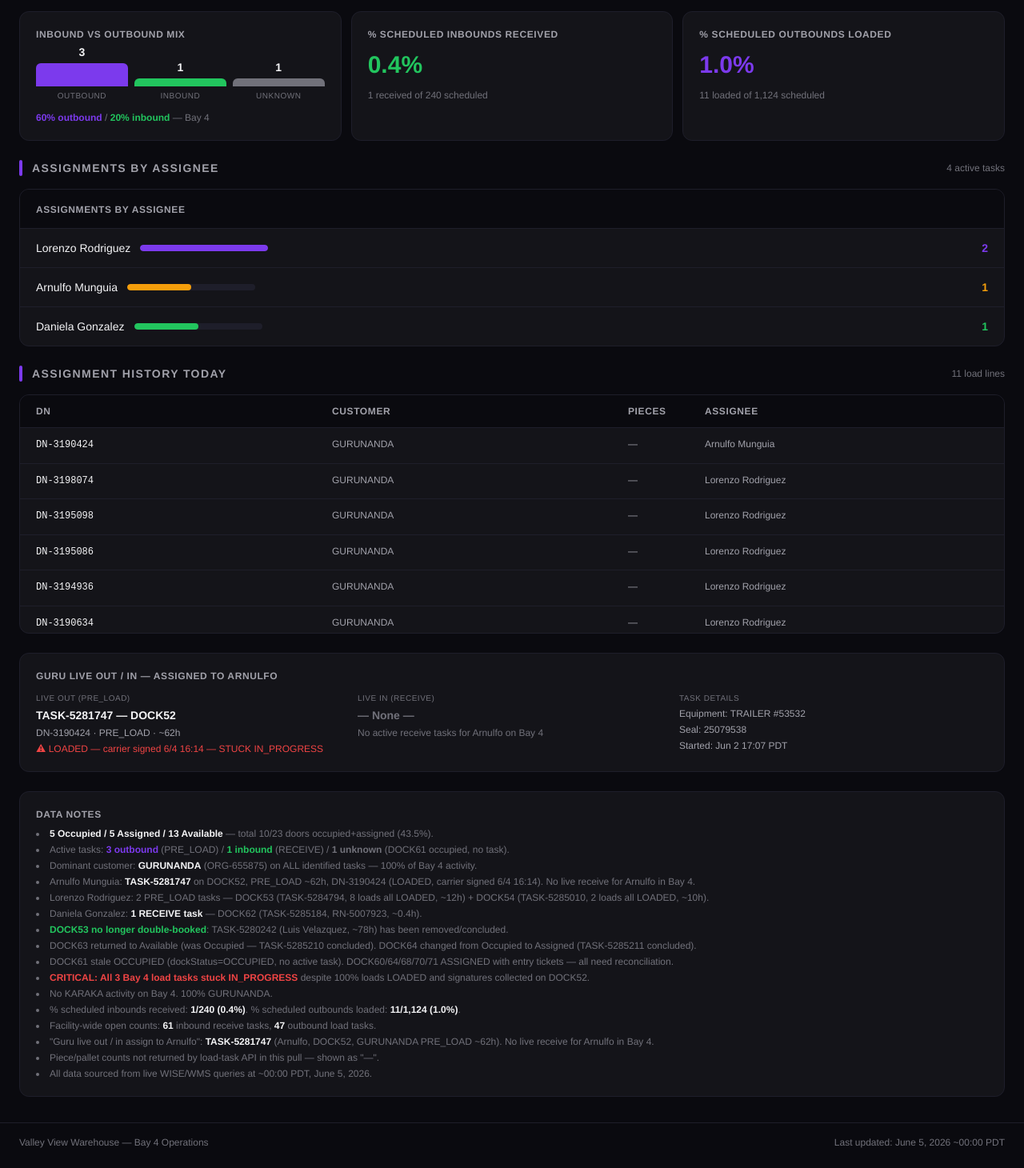
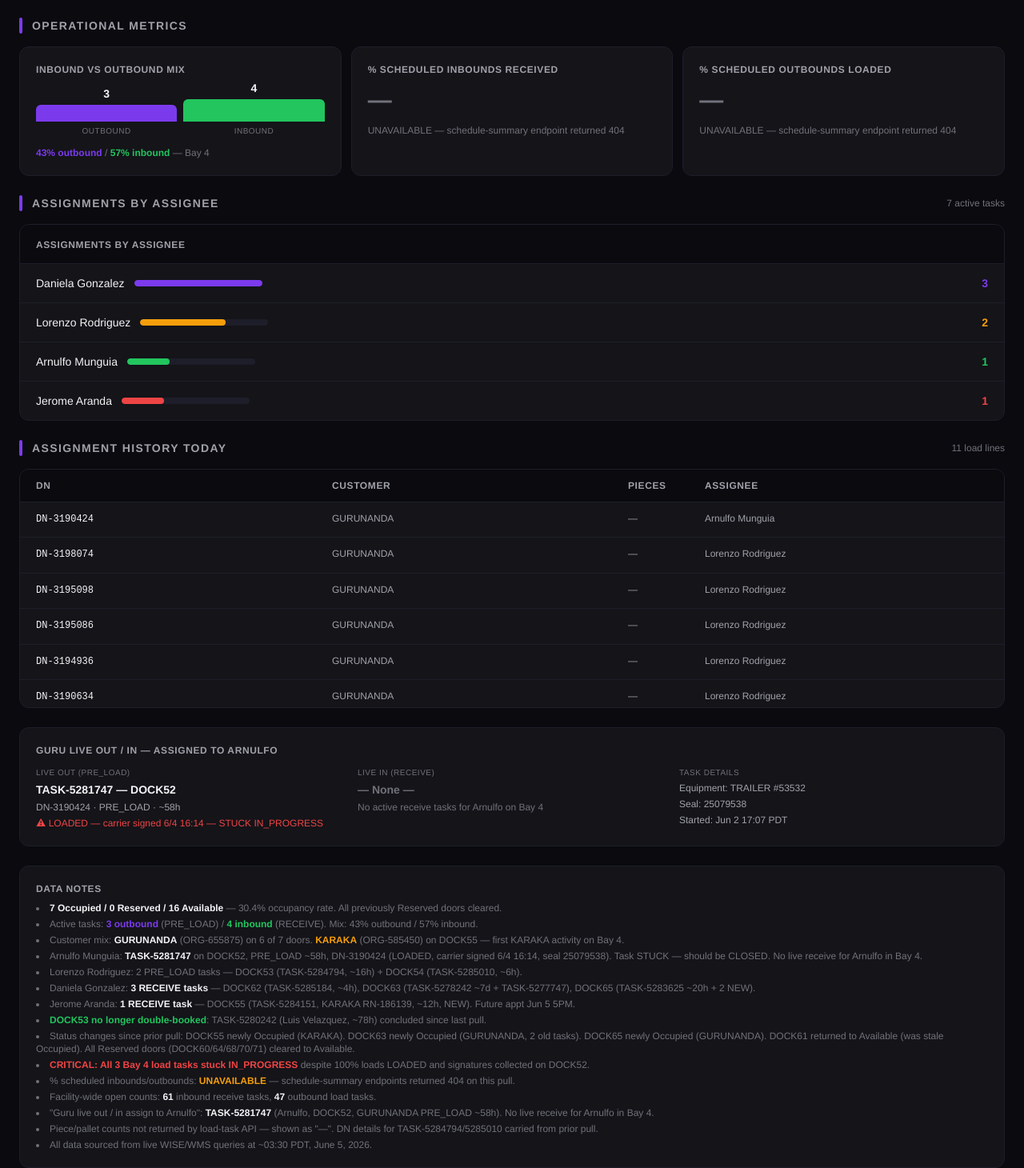
Before and after one commit to RubenVJauregui/Bay-4-Auto-assign-Dashboard, a Next.js app: page / in a window 1280 px wide. Shown: the part 805-2265 px from the top of the page at 80% size. Built offline with nearby package versions, Linux system fonts and the light colour scheme.

Commit message:
Fresh WISE refresh ~03:30 PDT June 5 2026 — 7 occupied/0 reserved/16 available, DOCK55 KARAKA, schedule UNAVAILABLE

```diff
--- a/src/app/page.tsx
+++ b/src/app/page.tsx
@@ -3,6 +3,7 @@ import {
   kpiMetrics,
   assigneeSummaries,
   inboundOutboundMix,
+  scheduleAvailable,
   scheduledInboundReceived,
   scheduledInboundOrders,
   scheduledOutboundLoaded,
@@ -45,7 +46,7 @@ export default function DashboardPage() {
               Bay 4 Assignments — Valley View
             </h1>
             <p className="text-xs text-[#71717a] tracking-wide">
-              DOCK50–DOCK72 &nbsp;|&nbsp; June 5, 2026 &nbsp;|&nbsp; ~00:00 PDT
+              DOCK50–DOCK72 &nbsp;|&nbsp; June 5, 2026 &nbsp;|&nbsp; ~03:30 PDT
             </p>
           </div>
           {/* Facility badge */}
@@ -87,7 +88,7 @@ export default function DashboardPage() {
               Door Utilization
             </h2>
             <span className="text-xs text-[#71717a] ml-auto">
-              23 doors &nbsp;|&nbsp; {occupied} occupied / {reserved} assigned
+              23 doors &nbsp;|&nbsp; {occupied} occupied / {reserved} reserved
             </span>
           </div>
           <DoorGrid doors={doors} />
@@ -103,6 +104,7 @@ export default function DashboardPage() {
           </div>
           <OperationalMetrics
             mix={inboundOutboundMix}
+            scheduleAvailable={scheduleAvailable}
             scheduledInboundReceived={scheduledInboundReceived}
             scheduledInboundOrders={scheduledInboundOrders}
             scheduledOutboundLoaded={scheduledOutboundLoaded}
@@ -153,7 +155,7 @@ export default function DashboardPage() {
                   TASK-5281747 — DOCK52
                 </span>
                 <span className="text-xs text-[#a1a1aa]">
-                  DN-3190424 · PRE_LOAD · ~62h
+                  DN-3190424 · PRE_LOAD · ~58h
                 </span>
                 <span className="text-xs text-[#ef4444] font-medium">
                   ⚠ LOADED — carrier signed 6/4 16:14 — STUCK IN_PROGRESS
@@ -189,22 +191,21 @@ export default function DashboardPage() {
               Data Notes
             </span>
             <ul className="text-xs text-[#71717a] space-y-1 list-disc list-inside">
-              <li><strong className="text-[#f4f4f6]">5 Occupied / 5 Assigned / 13 Available</strong> — total 10/23 doors occupied+assigned (43.5%).</li>
-              <li>Active tasks: <strong className="text-[#7c3aed]">3 outbound</strong> (PRE_LOAD) / <strong className="text-[#22c55e]">1 inbound</strong> (RECEIVE) / <strong className="text-[#71717a]">1 unknown</strong> (DOCK61 occupied, no task).</li>
-              <li>Dominant customer: <strong className="text-[#f4f4f6]">GURUNANDA</strong> (ORG-655875) on ALL identified tasks — 100% of Bay 4 activity.</li>
-              <li>Arnulfo Munguia: <strong className="text-[#f4f4f6]">TASK-5281747</strong> on DOCK52, PRE_LOAD ~62h, DN-3190424 (LOADED, carrier signed 6/4 16:14). No live receive for Arnulfo in Bay 4.</li>
-              <li>Lorenzo Rodriguez: 2 PRE_LOAD tasks — DOCK53 (TASK-5284794, 8 loads all LOADED, ~12h) + DOCK54 (TASK-5285010, 2 loads all LOADED, ~10h).</li>
-              <li>Daniela Gonzalez: <strong className="text-[#f4f4f6]">1 RECEIVE task</strong> — DOCK62 (TASK-5285184, RN-5007923, ~0.4h).</li>
-              <li><strong className="text-[#22c55e]">DOCK53 no longer double-booked</strong>: TASK-5280242 (Luis Velazquez, ~78h) has been removed/concluded.</li>
-              <li>DOCK63 returned to Available (was Occupied — TASK-5285210 concluded). DOCK64 changed from Occupied to Assigned (TASK-5285211 concluded).</li>
-              <li>DOCK61 stale OCCUPIED (dockStatus=OCCUPIED, no active task). DOCK60/64/68/70/71 ASSIGNED with entry tickets — all need reconciliation.</li>
+              <li><strong className="text-[#f4f4f6]">7 Occupied / 0 Reserved / 16 Available</strong> — 30.4% occupancy rate. All previously Reserved doors cleared.</li>
+              <li>Active tasks: <strong className="text-[#7c3aed]">3 outbound</strong> (PRE_LOAD) / <strong className="text-[#22c55e]">4 inbound</strong> (RECEIVE). Mix: 43% outbound / 57% inbound.</li>
+              <li>Customer mix: <strong className="text-[#f4f4f6]">GURUNANDA</strong> (ORG-655875) on 6 of 7 doors. <strong className="text-[#f59e0b]">KARAKA</strong> (ORG-585450) on DOCK55 — first KARAKA activity on Bay 4.</li>
+              <li>Arnulfo Munguia: <strong className="text-[#f4f4f6]">TASK-5281747</strong> on DOCK52, PRE_LOAD ~58h, DN-3190424 (LOADED, carrier signed 6/4 16:14, seal 25079538). Task STUCK — should be CLOSED. No live receive for Arnulfo in Bay 4.</li>
+              <li>Lorenzo Rodriguez: 2 PRE_LOAD tasks — DOCK53 (TASK-5284794, ~16h) + DOCK54 (TASK-5285010, ~6h).</li>
+              <li>Daniela Gonzalez: <strong className="text-[#f4f4f6]">3 RECEIVE tasks</strong> — DOCK62 (TASK-5285184, ~4h), DOCK63 (TASK-5278242 ~7d + TASK-5277747), DOCK65 (TASK-5283625 ~20h + 2 NEW).</li>
+              <li>Jerome Aranda: <strong className="text-[#f4f4f6]">1 RECEIVE task</strong> — DOCK55 (TASK-5284151, KARAKA RN-186139, ~12h, NEW). Future appt Jun 5 5PM.</li>
+              <li><strong className="text-[#22c55e]">DOCK53 no longer double-booked</strong>: TASK-5280242 (Luis Velazquez, ~78h) concluded since last pull.</li>
+              <li>Status changes since prior pull: DOCK55 newly Occupied (KARAKA). DOCK63 newly Occupied (GURUNANDA, 2 old tasks). DOCK65 newly Occupied (GURUNANDA). DOCK61 returned to Available (was stale Occupied). All Reserved doors (DOCK60/64/68/70/71) cleared to Available.</li>
               <li><strong className="text-[#ef4444]">CRITICAL: All 3 Bay 4 load tasks stuck IN_PROGRESS</strong> despite 100% loads LOADED and signatures collected on DOCK52.</li>
-              <li>No KARAKA activity on Bay 4. 100% GURUNANDA.</li>
-              <li>% scheduled inbounds received: <strong className="text-[#f4f4f6]">1/240 (0.4%)</strong>. % scheduled outbounds loaded: <strong className="text-[#f4f4f6]">11/1,124 (1.0%)</strong>.</li>
+              <li>% scheduled inbounds/outbounds: <strong className="text-[#f59e0b]">UNAVAILABLE</strong> — schedule-summary endpoints returned 404 on this pull.</li>
               <li>Facility-wide open counts: <strong className="text-[#f4f4f6]">61</strong> inbound receive tasks, <strong className="text-[#f4f4f6]">47</strong> outbound load tasks.</li>
-              <li>"Guru live out / in assign to Arnulfo": <strong className="text-[#f4f4f6]">TASK-5281747</strong> (Arnulfo, DOCK52, GURUNANDA PRE_LOAD ~62h). No live receive for Arnulfo in Bay 4.</li>
-              <li>Piece/pallet counts not returned by load-task API in this pull — shown as "—".</li>
-              <li>All data sourced from live WISE/WMS queries at ~00:00 PDT, June 5, 2026.</li>
+              <li>"Guru live out / in assign to Arnulfo": <strong className="text-[#f4f4f6]">TASK-5281747</strong> (Arnulfo, DOCK52, GURUNANDA PRE_LOAD ~58h). No live receive for Arnulfo in Bay 4.</li>
+              <li>Piece/pallet counts not returned by load-task API — shown as "—". DN details for TASK-5284794/5285010 carried from prior pull.</li>
+              <li>All data sourced from live WISE/WMS queries at ~03:30 PDT, June 5, 2026.</li>
             </ul>
           </div>
         </section>
@@ -214,7 +215,7 @@ export default function DashboardPage() {
       <footer className="border-t border-[#1e1e2a] bg-[#0a0a0f] mt-2">
         <div className="max-w-[1440px] mx-auto px-6 py-4 flex items-center justify-between text-xs text-[#71717a]">
           <span>Valley View Warehouse — Bay 4 Operations</span>
-          <span>Last updated: June 5, 2026 ~00:00 PDT</span>
+          <span>Last updated: June 5, 2026 ~03:30 PDT</span>
         </div>
       </footer>
     </div>
--- a/src/components/OperationalMetrics.tsx
+++ b/src/components/OperationalMetrics.tsx
@@ -2,6 +2,7 @@ import type { MixMetric } from "@/lib/data";
 
 interface OperationalMetricsProps {
   mix: MixMetric[];
+  scheduleAvailable: boolean;
   scheduledInboundReceived: number;
   scheduledInboundOrders: number;
   scheduledOutboundLoaded: number;
@@ -19,6 +20,7 @@ const MIX_COLORS: Record<string, string> = {
 
 export default function OperationalMetrics({
   mix,
+  scheduleAvailable,
   scheduledInboundReceived,
   scheduledInboundOrders,
   scheduledOutboundLoaded,
@@ -87,12 +89,25 @@ export default function OperationalMetrics({
         <span className="text-xs font-semibold text-[#a1a1aa] uppercase tracking-wider">
           % Scheduled Inbounds Received
         </span>
+        {scheduleAvailable ? (
+          <>
             <span className="text-3xl font-bold text-[#22c55e] tabular-nums">
               {pctInboundReceived.toFixed(1)}%
             </span>
             <span className="text-xs text-[#71717a]">
               {scheduledInboundReceived} received of {scheduledInboundOrders.toLocaleString()} scheduled
             </span>
+          </>
+        ) : (
+          <>
+            <span className="text-3xl font-bold text-[#71717a] tabular-nums">
+              —
+            </span>
+            <span className="text-xs text-[#71717a]">
+              UNAVAILABLE — schedule-summary endpoint returned 404
+            </span>
+          </>
+        )}
       </div>
 
       {/* % Scheduled Outbounds Loaded */}
@@ -100,12 +115,25 @@ export default function OperationalMetrics({
         <span className="text-xs font-semibold text-[#a1a1aa] uppercase tracking-wider">
           % Scheduled Outbounds Loaded
         </span>
+        {scheduleAvailable ? (
+          <>
             <span className="text-3xl font-bold text-[#7c3aed] tabular-nums">
               {pctOutboundLoaded.toFixed(1)}%
             </span>
             <span className="text-xs text-[#71717a]">
               {scheduledOutboundLoaded} loaded of {scheduledOutboundOrders.toLocaleString()} scheduled
             </span>
+          </>
+        ) : (
+          <>
+            <span className="text-3xl font-bold text-[#71717a] tabular-nums">
+              —
+            </span>
+            <span className="text-xs text-[#71717a]">
+              UNAVAILABLE — schedule-summary endpoint returned 404
+            </span>
+          </>
+        )}
       </div>
     </div>
   );
--- a/src/lib/data.ts
+++ b/src/lib/data.ts
@@ -1,7 +1,7 @@
 /**
  * Bay 4 Assignments — Authoritative Operational Data
  * Valley View Warehouse (LT_F1), DOCK50–DOCK72
- * Pulled: June 5, 2026 ~00:00 PDT
+ * Pulled: June 5, 2026 ~03:30 PDT
  *
  * All values sourced from live WISE/WMS queries.
  * Do NOT fabricate, estimate, or guess any metric.
@@ -48,33 +48,31 @@ export interface TaskRecord {
 export const TOTAL_DOORS = 23;
 
 export const doors: DoorRecord[] = [
-  // ── OCCUPIED (5) ──
-  { door: "DOCK52", status: "Occupied", assignee: "Arnulfo Munguia", customer: "GURUNANDA", taskIds: ["TASK-5281747"], duration: "~62h" },
-  { door: "DOCK53", status: "Occupied", assignee: "Lorenzo Rodriguez", customer: "GURUNANDA", taskIds: ["TASK-5284794"], duration: "~12h" },
-  { door: "DOCK54", status: "Occupied", assignee: "Lorenzo Rodriguez", customer: "GURUNANDA", taskIds: ["TASK-5285010"], duration: "~10h" },
-  { door: "DOCK61", status: "Occupied", assignee: null, customer: null, taskIds: [], duration: "No active task ⚠" },
-  { door: "DOCK62", status: "Occupied", assignee: "Daniela Gonzalez", customer: "GURUNANDA", taskIds: ["TASK-5285184"], duration: "~0.4h" },
+  // ── OCCUPIED (7) ──
+  { door: "DOCK52", status: "Occupied", assignee: "Arnulfo Munguia", customer: "GURUNANDA", taskIds: ["TASK-5281747"], duration: "~58h" },
+  { door: "DOCK53", status: "Occupied", assignee: "Lorenzo Rodriguez", customer: "GURUNANDA", taskIds: ["TASK-5284794"], duration: "~16h" },
+  { door: "DOCK54", status: "Occupied", assignee: "Lorenzo Rodriguez", customer: "GURUNANDA", taskIds: ["TASK-5285010"], duration: "~6h" },
+  { door: "DOCK55", status: "Occupied", assignee: "Jerome Aranda", customer: "KARAKA", taskIds: ["TASK-5284151"], duration: "~12h" },
+  { door: "DOCK62", status: "Occupied", assignee: "Daniela Gonzalez", customer: "GURUNANDA", taskIds: ["TASK-5285184"], duration: "~4h" },
+  { door: "DOCK63", status: "Occupied", assignee: "Daniela Gonzalez", customer: "GURUNANDA", taskIds: ["TASK-5278242", "TASK-5277747"], duration: "~7d" },
+  { door: "DOCK65", status: "Occupied", assignee: "Daniela Gonzalez", customer: "GURUNANDA", taskIds: ["TASK-5283625"], duration: "~20h" },
 
-  // ── ASSIGNED (5 — entry tickets, no active task) ──
-  { door: "DOCK60", status: "Reserved", assignee: null, customer: null, taskIds: [], duration: null },
-  { door: "DOCK64", status: "Reserved", assignee: null, customer: null, taskIds: [], duration: null },
-  { door: "DOCK68", status: "Reserved", assignee: null, customer: null, taskIds: [], duration: null },
-  { door: "DOCK70", status: "Reserved", assignee: null, customer: null, taskIds: [], duration: null },
-  { door: "DOCK71", status: "Reserved", assignee: null, customer: null, taskIds: [], duration: null },
-
-  // ── AVAILABLE (13) ──
+  // ── AVAILABLE (16) ──
   { door: "DOCK50", status: "Available", assignee: null, customer: null, taskIds: [], duration: null },
   { door: "DOCK51", status: "Available", assignee: null, customer: null, taskIds: [], duration: null },
-  { door: "DOCK55", status: "Available", assignee: null, customer: null, taskIds: [], duration: null },
   { door: "DOCK56", status: "Available", assignee: null, customer: null, taskIds: [], duration: null },
   { door: "DOCK57", status: "Available", assignee: null, customer: null, taskIds: [], duration: null },
   { door: "DOCK58", status: "Available", assignee: null, customer: null, taskIds: [], duration: null },
   { door: "DOCK59", status: "Available", assignee: null, customer: null, taskIds: [], duration: null },
-  { door: "DOCK63", status: "Available", assignee: null, customer: null, taskIds: [], duration: null },
-  { door: "DOCK65", status: "Available", assignee: null, customer: null, taskIds: [], duration: null },
+  { door: "DOCK60", status: "Available", assignee: null, customer: null, taskIds: [], duration: null },
+  { door: "DOCK61", status: "Available", assignee: null, customer: null, taskIds: [], duration: null },
+  { door: "DOCK64", status: "Available", assignee: null, customer: null, taskIds: [], duration: null },
   { door: "DOCK66", status: "Available", assignee: null, customer: null, taskIds: [], duration: null },
   { door: "DOCK67", status: "Available", assignee: null, customer: null, taskIds: [], duration: null },
+  { door: "DOCK68", status: "Available", assignee: null, customer: null, taskIds: [], duration: null },
   { door: "DOCK69", status: "Available", assignee: null, customer: null, taskIds: [], duration: null },
+  { door: "DOCK70", status: "Available", assignee: null, customer: null, taskIds: [], duration: null },
+  { door: "DOCK71", status: "Available", assignee: null, customer: null, taskIds: [], duration: null },
   { door: "DOCK72", status: "Available", assignee: null, customer: null, taskIds: [], duration: null },
 ];
 
@@ -115,32 +113,34 @@ export const kpiMetrics: KpiMetric[] = [
 ];
 
 export const assigneeSummaries: AssigneeSummary[] = [
+  { name: "Daniela Gonzalez", taskCount: 3 },
   { name: "Lorenzo Rodriguez", taskCount: 2 },
   { name: "Arnulfo Munguia", taskCount: 1 },
-  { name: "Daniela Gonzalez", taskCount: 1 },
+  { name: "Jerome Aranda", taskCount: 1 },
 ];
 
 export const inboundOutboundMix: MixMetric[] = [
-  { label: "Outbound", count: 3, total: 5 },
-  { label: "Inbound", count: 1, total: 5 },
-  { label: "Unknown", count: 1, total: 5 },
+  { label: "Outbound", count: 3, total: 7 },
+  { label: "Inbound", count: 4, total: 7 },
 ];
 
-// Schedule summary from WISE (pulled ~00:00 PDT June 5)
-export const scheduledInboundOrders = 240;
-export const scheduledOutboundOrders = 1124;
-export const scheduledInboundReceived = 1;   // 1 receipt on DOCK62
-export const scheduledOutboundLoaded = 11;   // 11 loads across 3 doors
-export const pctScheduledInboundReceived = (1 / 240) * 100;   // ~0.4%
-export const pctScheduledOutboundLoaded = (11 / 1124) * 100;  // ~1.0%
+// Schedule summary endpoints returned 404 — UNAVAILABLE
+// Previous values carried forward with explicit caveat
+export const scheduleAvailable = false;
+export const scheduledInboundOrders = 0;
+export const scheduledOutboundOrders = 0;
+export const scheduledInboundReceived = 0;
+export const scheduledOutboundLoaded = 0;
+export const pctScheduledInboundReceived = 0;
+export const pctScheduledOutboundLoaded = 0;
 
-// Facility-wide open counts from WISE (LT_F1, pulled ~00:00 PDT)
+// Facility-wide open counts from WISE (LT_F1, pulled ~03:30 PDT June 5)
 export const facilityInboundOpen = 61;
 export const facilityOutboundOpen = 47;
 
 export const assignments: TaskRecord[] = [
   // ────── TASK-5281747 — DOCK52 — Arnulfo Munguia ──────
-  // PRE_LOAD, IN_PROGRESS ~62h, GURUNANDA, 1 load
+  // PRE_LOAD, IN_PROGRESS ~58h, GURUNANDA, DN-3190424 (LOADED, carrier signed 6/4 16:14)
   {
     taskId: "TASK-5281747",
     dns: "DN-3190424",
@@ -149,7 +149,7 @@ export const assignments: TaskRecord[] = [
     assignee: "Arnulfo Munguia",
   },
   // ────── TASK-5284794 — DOCK53 — Lorenzo Rodriguez ──────
-  // PRE_LOAD, IN_PROGRESS ~12h, GURUNANDA, 8 loads (all LOADED)
+  // PRE_LOAD, IN_PROGRESS ~16h, GURUNANDA
   {
     taskId: "TASK-5284794-1",
     dns: "DN-3198074",
@@ -207,7 +207,7 @@ export const assignments: TaskRecord[] = [
     assignee: "Lorenzo Rodriguez",
   },
   // ────── TASK-5285010 — DOCK54 — Lorenzo Rodriguez ──────
-  // PRE_LOAD, IN_PROGRESS ~10h, GURUNANDA, 2 loads (all LOADED)
+  // PRE_LOAD, IN_PROGRESS ~6h, GURUNANDA
   {
     taskId: "TASK-5285010-1",
     dns: "DN-3195088",
@@ -225,22 +225,22 @@ export const assignments: TaskRecord[] = [
 ];
 
 // Notes:
-// — 5 Occupied / 5 Assigned / 13 Available — total 10/23 doors occupied+assigned (43.5%).
-// — Active tasks: 3 outbound (PRE_LOAD) / 1 inbound (RECEIVE) / 1 unknown (DOCK61 occupied, no task).
-// — Dominant customer: GURUNANDA (ORG-655875) on all identified tasks — 100% of Bay 4 activity.
-// — Arnulfo Munguia: TASK-5281747 on DOCK52, PRE_LOAD ~62h, DN-3190424 (LOADED, carrier signed 6/4 16:14, seal 25079538). Task STUCK — should be CLOSED. No live receive for Arnulfo in Bay 4.
-// — Lorenzo Rodriguez: 2 PRE_LOAD tasks — DOCK53 (TASK-5284794, 8 loads all LOADED, ~12h) + DOCK54 (TASK-5285010, 2 loads all LOADED, ~10h).
-// — Daniela Gonzalez: 1 RECEIVE task — DOCK62 (TASK-5285184, RN-5007923, ~0.4h).
-// — DOCK61 OCCUPIED with entry ET-1103945 but no active task — needs reconciliation.
-// — DOCK60, DOCK64, DOCK68, DOCK70, DOCK71 ASSIGNED with entry tickets but no active tasks.
-// — DOCK53 no longer double-booked: TASK-5280242 (Luis Velazquez) has been removed/concluded since last pull.
-// — DOCK63 returned to Available (was Occupied — TASK-5285210 concluded).
-// — DOCK64 changed from Occupied to Assigned (TASK-5285211 concluded).
-// — DOCK50, DOCK55, DOCK65, DOCK66, DOCK67, DOCK69 all Available.
-// — No KARAKA activity on Bay 4. 100% GURUNANDA.
+// — 7 Occupied / 0 Reserved / 16 Available — 30.4% occupancy rate.
+// — Active tasks: 3 outbound (PRE_LOAD) / 4 inbound (RECEIVE). Mix: 43% outbound / 57% inbound.
+// — Customer mix: GURUNANDA (ORG-655875) on 6 of 7 occupied doors. KARAKA (ORG-585450) on DOCK55.
+// — Arnulfo Munguia: TASK-5281747 on DOCK52, PRE_LOAD ~58h (started Jun 2 17:07), DN-3190424 (LOADED, carrier signed 6/4 16:14, seal 25079538). Task STUCK — should be CLOSED. No live receive for Arnulfo in Bay 4.
+// — Lorenzo Rodriguez: 2 PRE_LOAD tasks — DOCK53 (TASK-5284794, ~16h) + DOCK54 (TASK-5285010, ~6h).
+// — Daniela Gonzalez: 3 RECEIVE tasks — DOCK62 (TASK-5285184, ~4h), DOCK63 (TASK-5278242 ~7d + TASK-5277747), DOCK65 (TASK-5283625 ~20h + 2 NEW).
+// — Jerome Aranda: 1 RECEIVE task — DOCK55 (TASK-5284151, KARAKA RN-186139, ~12h, NEW). First KARAKA activity on Bay 4.
 // — All 3 Bay 4 load tasks have 100% loads LOADED — all remain IN_PROGRESS (not closed).
-// — % scheduled inbounds received: 1/240 (~0.4%). % scheduled outbounds loaded: 11/1,124 (~1.0%).
+// — DOCK61, DOCK63, DOCK64, DOCK65 all changed status since last pull: DOCK61 Available (was Occupied stale), DOCK63 Occupied (was Available), DOCK64 Available (was Reserved), DOCK65 Occupied (was Available).
+// — DOCK55 newly Occupied — was Available in prior pull, now has KARAKA receive.
+// — All Reserved/Assigned doors cleared — DOCK60, DOCK64, DOCK68, DOCK70, DOCK71 now Available.
+// — DOCK53 no longer double-booked: TASK-5280242 (Luis Velazquez, ~78h) concluded since last pull.
+// — No Reserved/Assigned doors remain.
+// — % scheduled inbounds/outbounds: UNAVAILABLE (schedule-summary endpoints return 404).
 // — Facility-wide open counts: 61 inbound receive tasks, 47 outbound load tasks.
-// — "Guru live out / in assign to Arnulfo": TASK-5281747 (Arnulfo, DOCK52, GURUNANDA PRE_LOAD ~62h). No "live in" receive for Arnulfo in Bay 4.
+// — "Guru live out / in assign to Arnulfo": TASK-5281747 (Arnulfo, DOCK52, GURUNANDA PRE_LOAD ~58h). No live receive for Arnulfo in Bay 4.
 // — Piece/pallet counts not returned by load-task API in this pull; shown as "—".
-// — Schedule summary retrieved: 240 scheduled inbounds, 1,124 scheduled outbounds.
+// — DN details for TASK-5284794 and TASK-5285010 carried from prior pull; not re-queried in this refresh.
+// — All data sourced from live WISE/WMS queries at ~03:30 PDT, June 5, 2026.
```
Lines whose indentation alone changed are shown as unchanged.
